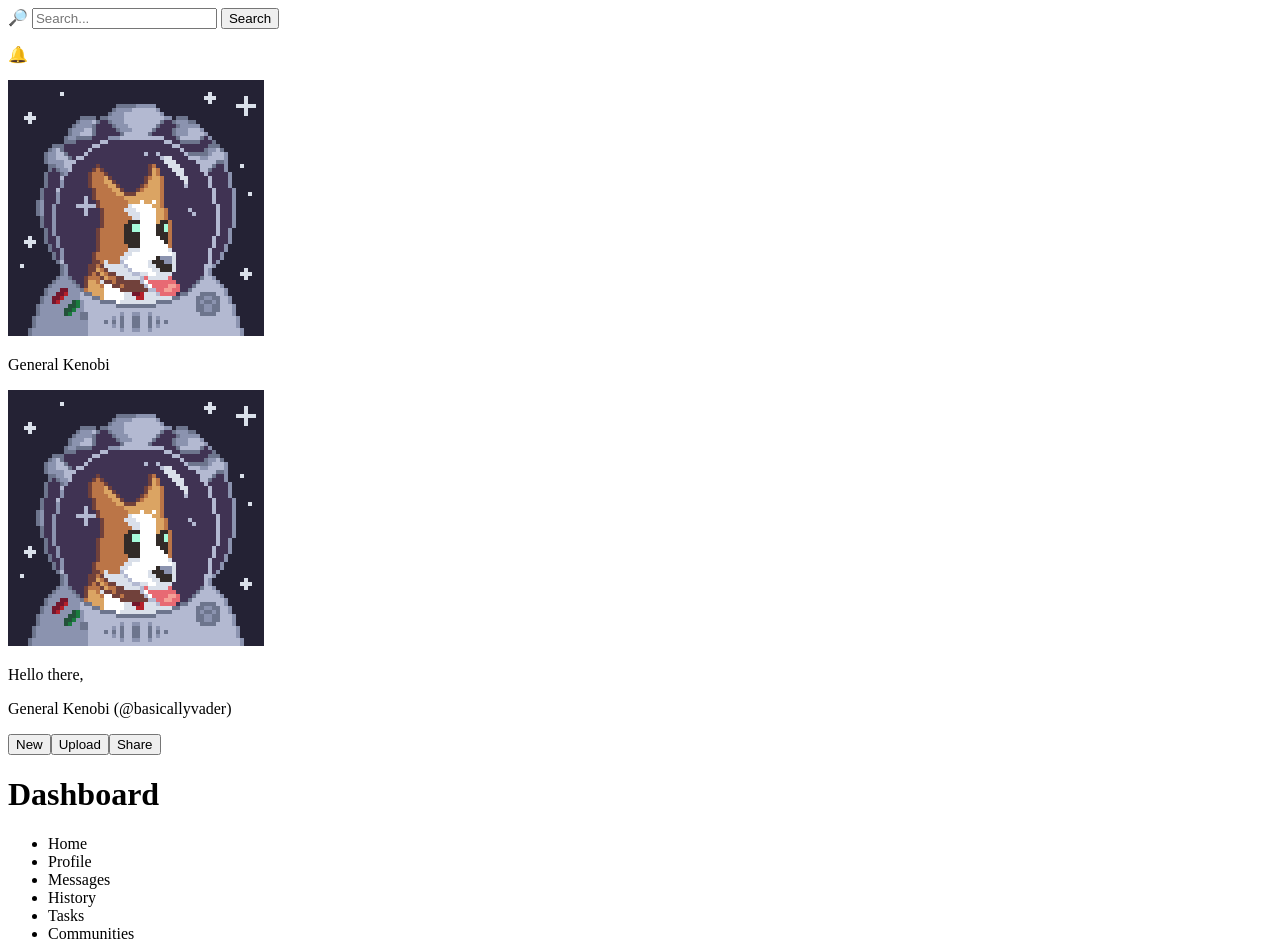
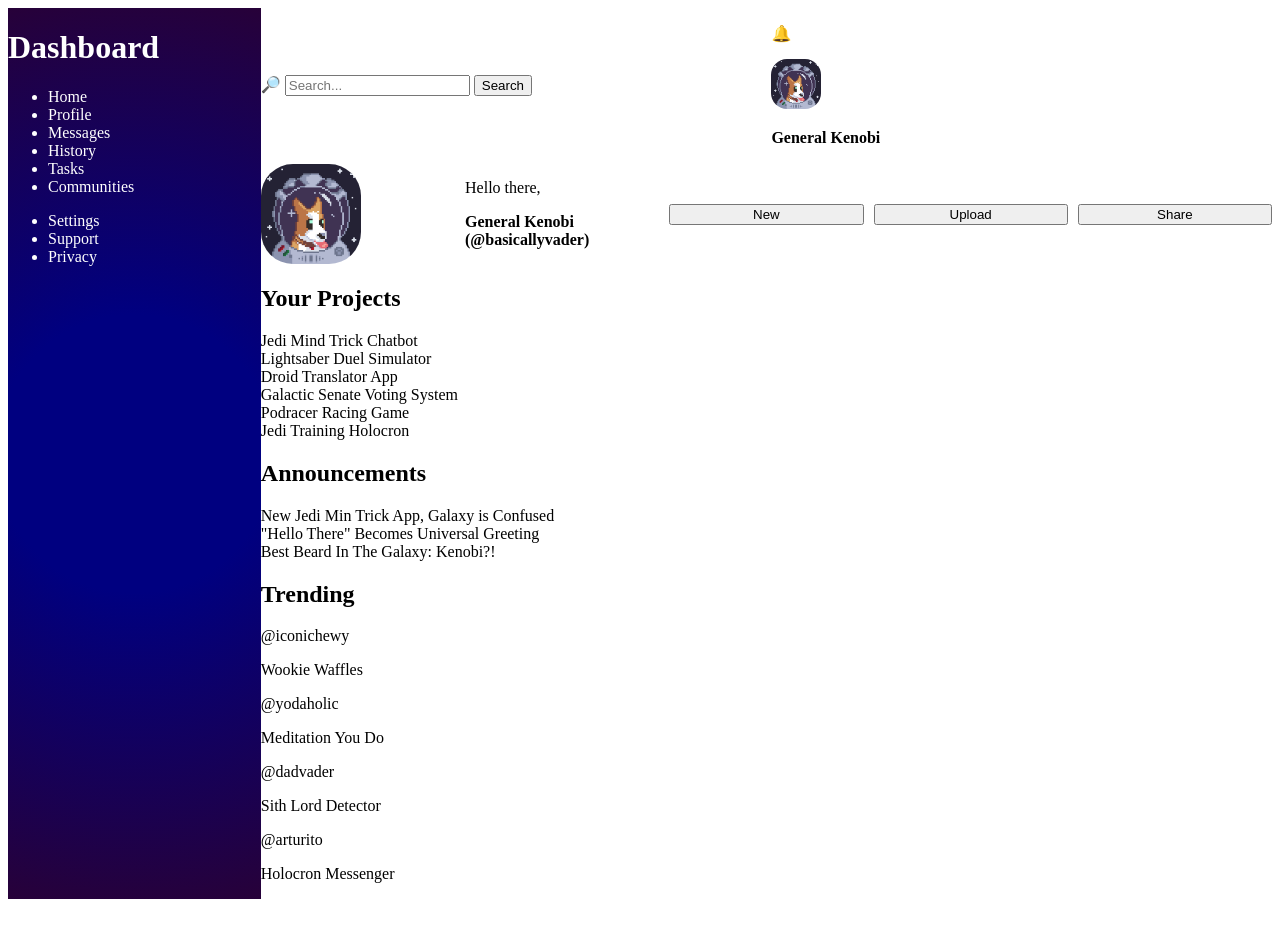
Before and after one commit to austernotus/dash, a plain HTML site: page index.html in a window 1280 px wide. Shown: the top 946 px of the page. After the commit the page ends 907 px from the top, so only its background shows below. Drawn offline with Linux system fonts and the light colour scheme.

Commit message:
started sidebar, header practice in grid

```diff
--- a/index.html
+++ b/index.html
@@ -10,21 +10,31 @@
     <div class="container">
         <div class="header">
             <div class="top">
+                <div>
                     <label for="search">🔎</label>
                     <input type="text" placeholder="Search..." id="search">
                     <button type="submit">Search</button>
+                </div>
+                <div>
                     <p>🔔</p>
                     <img src="./media/logo_big.png" alt="user logo">
-                <p>General Kenobi</p>
+                    <p class="username">General Kenobi</p>
+                </div>
             </div>
             <div class="under-top">
                 <img src="./media/logo_big.png">
+                <div>
                     <p>Hello there,</p>
                     <p class="username">General Kenobi (@basicallyvader)</p>
+                </div>
                 <button>New</button><button>Upload</button><button>Share</button>
             </div>
         </div>
         <div class="sidebar">
+            <div class="space">
+
+            </div>
+            <div class="dash">
                 <h1>Dashboard</h1>
                 <ul>
                     <li>Home</li>
@@ -39,6 +49,7 @@
                     <li>Support</li>
                     <li>Privacy</li>
                 </ul>
+            </div>
         </div>
         <div class="main-content">
             <div class="projects">
--- a/styles.css
+++ b/styles.css
@@ -0,0 +1,47 @@
+.container{
+    display:grid;
+    grid-template-columns: 1fr 4fr;
+}
+
+.header{
+    grid-column: 2/5;
+    display: grid;
+    grid-template-rows: auto 1fr;
+}
+
+.top,
+.under-top{
+    display: grid;
+    grid-template-columns: repeat(auto-fit, minmax(100px, 1fr));
+    gap: 10px;
+    justify-content: center;
+    align-items: center;
+}
+
+.top img{
+    border-radius: 1em;
+    max-width:50px;
+}
+
+.username{
+    font-weight: bold;
+}
+
+button:hover{
+    cursor:pointer;
+}
+
+.under-top img{
+    max-width: 100px;
+    border-radius: 2em;
+}
+
+.sidebar{
+    grid-row: 1 /5;
+    background: radial-gradient(circle at center, navy 30%, rgb(39, 1, 57) 100%);
+
+}
+
+.sidebar *{
+    color:white;
+}
```
Lines whose indentation alone changed are shown as unchanged.
